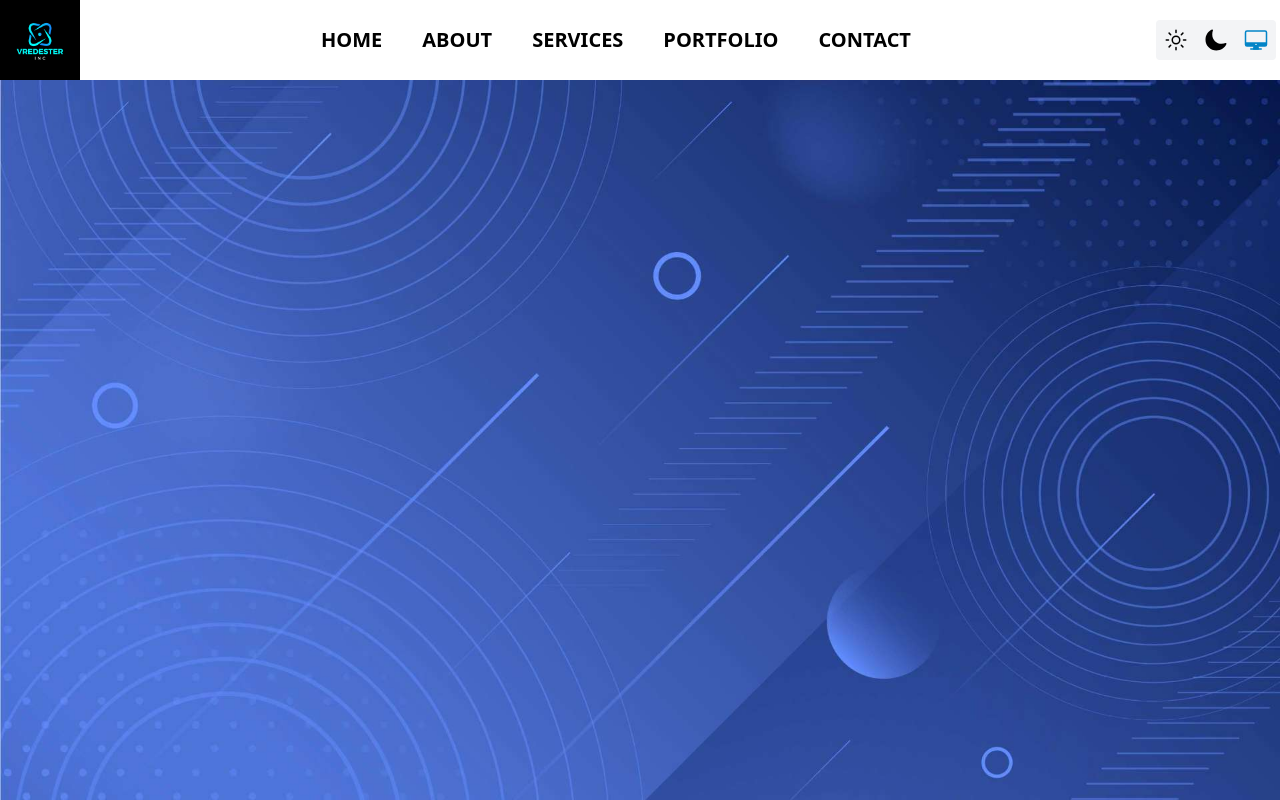
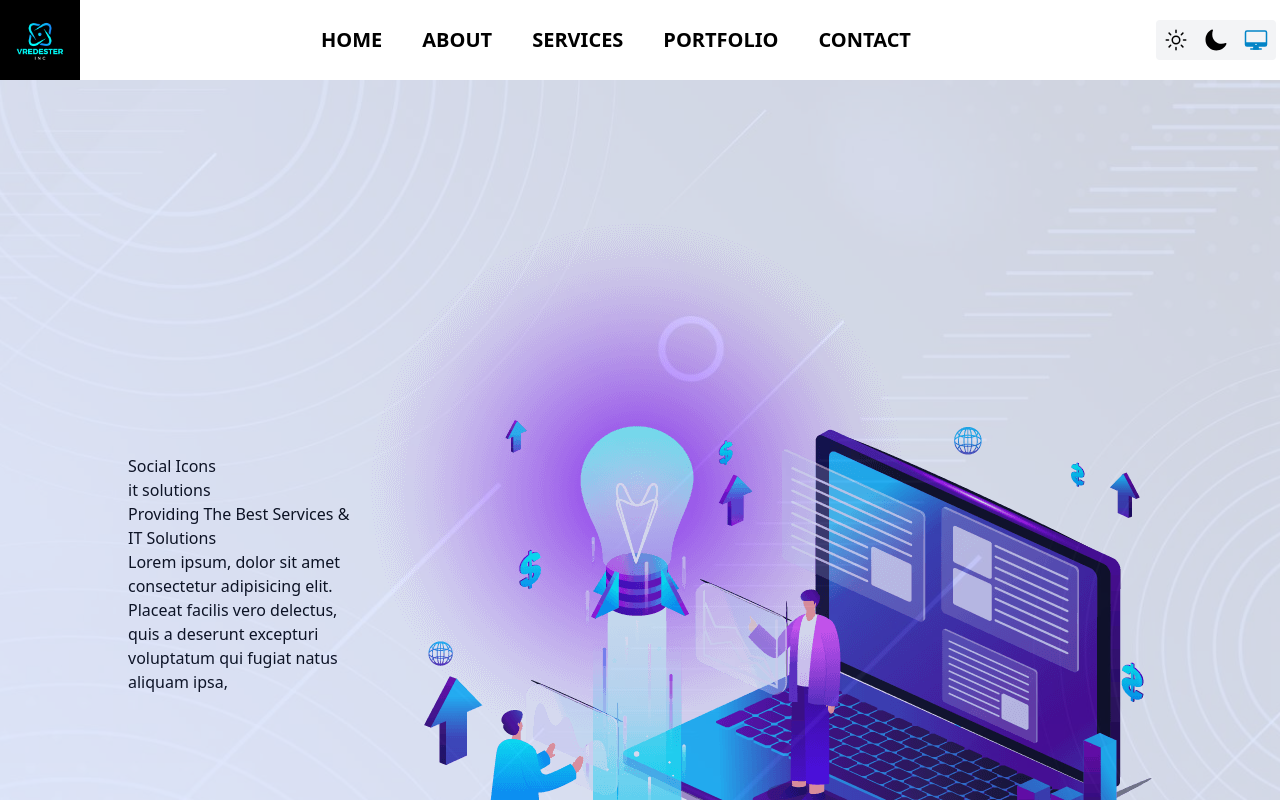
Before and after one commit to PeaceOloruntoba/Vredester, a React (Create React App) app in the folder vredester/: page / in a window 1280 px wide. Shown: the top 800 px of the page. Built offline with nearby package versions, Linux system fonts and the light colour scheme.

Commit message:
Update Jumbotron.jsx

```diff
--- a/vredester/src/components/Jumbotron.jsx
+++ b/vredester/src/components/Jumbotron.jsx
@@ -1,10 +1,23 @@
 import React from 'react'
 import bgimg from '../assets/images/jumbotronbg.jpg'
+import diss from '../assets/images/jumbotronimg.png'
 
 export default function Jumbotron() {
   return (
-    <div className='flex gap-8 bg-opacity-20 bg- dark:bg-[#060922]'>
-      <img src={bgimg} alt="" classname='absolute ' />
+    <div className='relative'>
+  <img src={bgimg} alt="" className='absolute inset-0 object-cover w-full h-full' />
+  <div className='inset-0 bg-white dark:bg-[#060922] opacity-80'>
+  <div className="flex justify-center items-center p-32">
+    <div className="flex flex-col">
+      <span>Social Icons</span>
+      <span>it solutions</span>
+      <span>Providing The Best Services & IT <span>Solutions</span></span>
+      <span>Lorem ipsum, dolor sit amet consectetur adipisicing elit. Placeat facilis vero delectus, quis a deserunt excepturi voluptatum qui fugiat natus aliquam ipsa,</span>
     </div>
+    <img src={diss} alt="" />
+  </div>
+</div>
+  </div>
+
   )
 }
```
